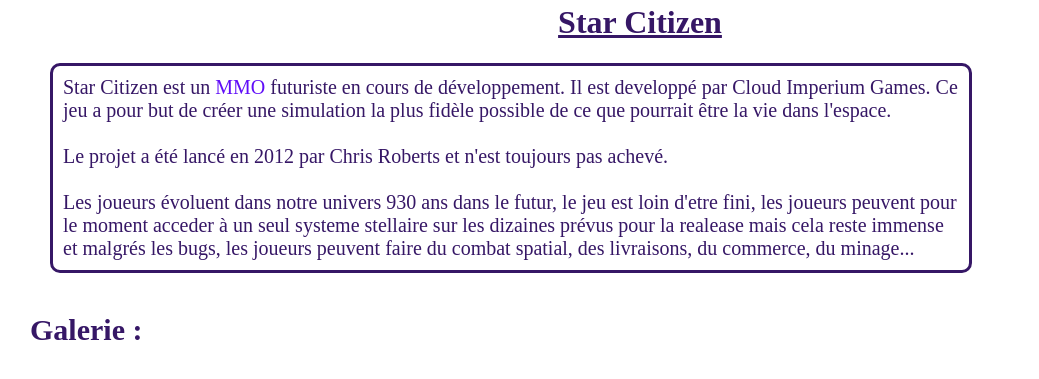
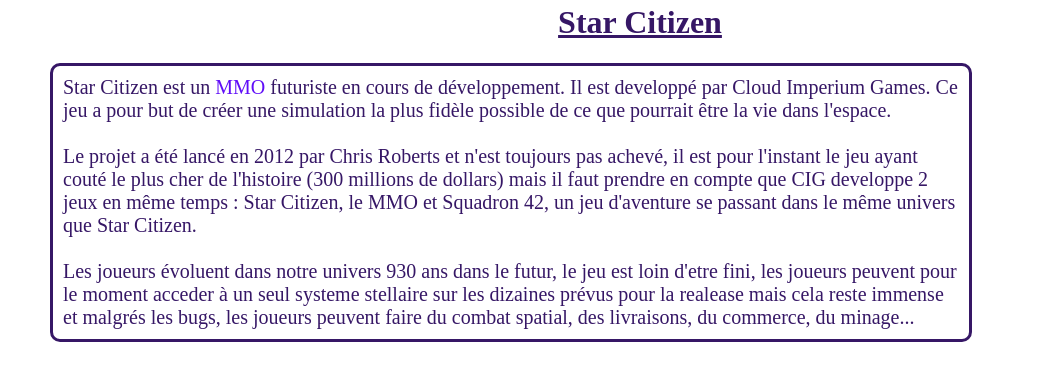
Before and after one commit to Synchrones/site-web, a plain HTML site: page jeux/mmo/starcitizen.html in a window 1280 px wide. Shown: the part 77-456 px from the top of the page, 0-1039 px from the left. Drawn offline with Linux system fonts and the light colour scheme.

Commit message:
updated sc page

```diff
--- a/jeux/mmo/starcitizen.html
+++ b/jeux/mmo/starcitizen.html
@@ -58,10 +58,12 @@
         <tr><td>Sortie : non-fini</td></tr>
         <tr><td><a href="https://robertsspaceindustries.com/">Site officiel</a></td></tr>
     </table>
-    <p class="bord">Star Citizen est un <a href="..\..\typesjeux\mmo.html">MMO</a> futuriste en cours de développement. Il est developpé par Cloud Imperium Games.
-        Ce jeu a pour but de créer une simulation la plus fidèle possible de ce que pourrait être la vie dans l'espace.
-
-    <br><br>Le projet a été lancé en 2012 par Chris Roberts et n'est toujours pas achevé.
+    <p class="bord">Star Citizen est un <a href="..\..\typesjeux\mmo.html">MMO</a> futuriste en cours de développement.
+        Il est developpé par Cloud Imperium Games. Ce jeu a pour but de créer une simulation la plus fidèle possible de
+        ce que pourrait être la vie dans l'espace.
+    <br><br>Le projet a été lancé en 2012 par Chris Roberts et n'est toujours pas achevé, il est pour l'instant le jeu ayant
+    couté le plus cher de l'histoire (300 millions de dollars) mais il faut prendre en compte que CIG developpe 2 jeux en même
+    temps : Star Citizen, le MMO et Squadron 42, un jeu d'aventure se passant dans le même univers que Star Citizen.
     <br><br>Les joueurs évoluent dans notre univers 930 ans dans le futur, le jeu est loin d'etre fini, les joueurs peuvent
         pour le moment acceder à un seul systeme stellaire sur les dizaines prévus pour la realease mais cela reste
         immense et malgrés les bugs, les joueurs peuvent faire du combat spatial, des livraisons, du commerce, du minage...
```
